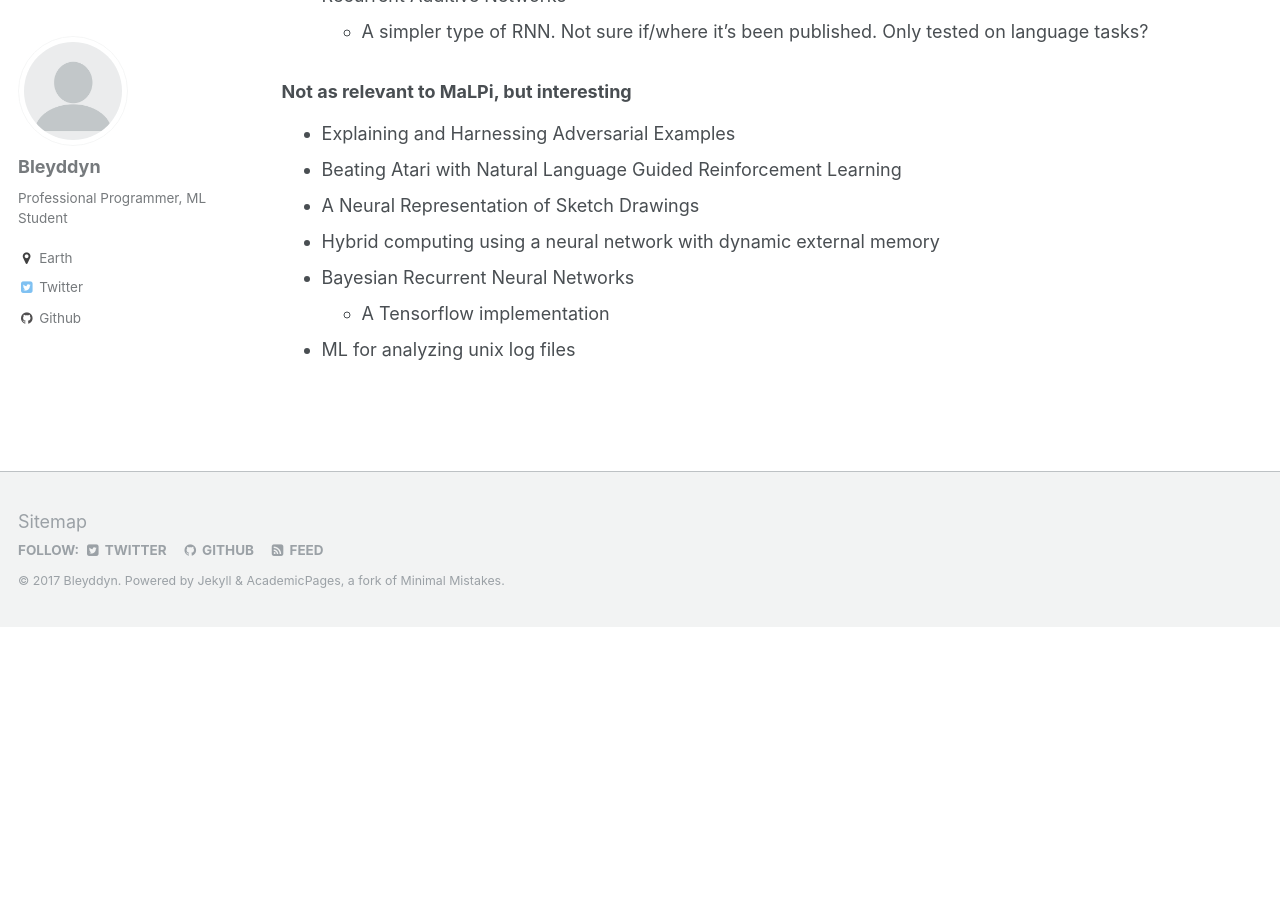
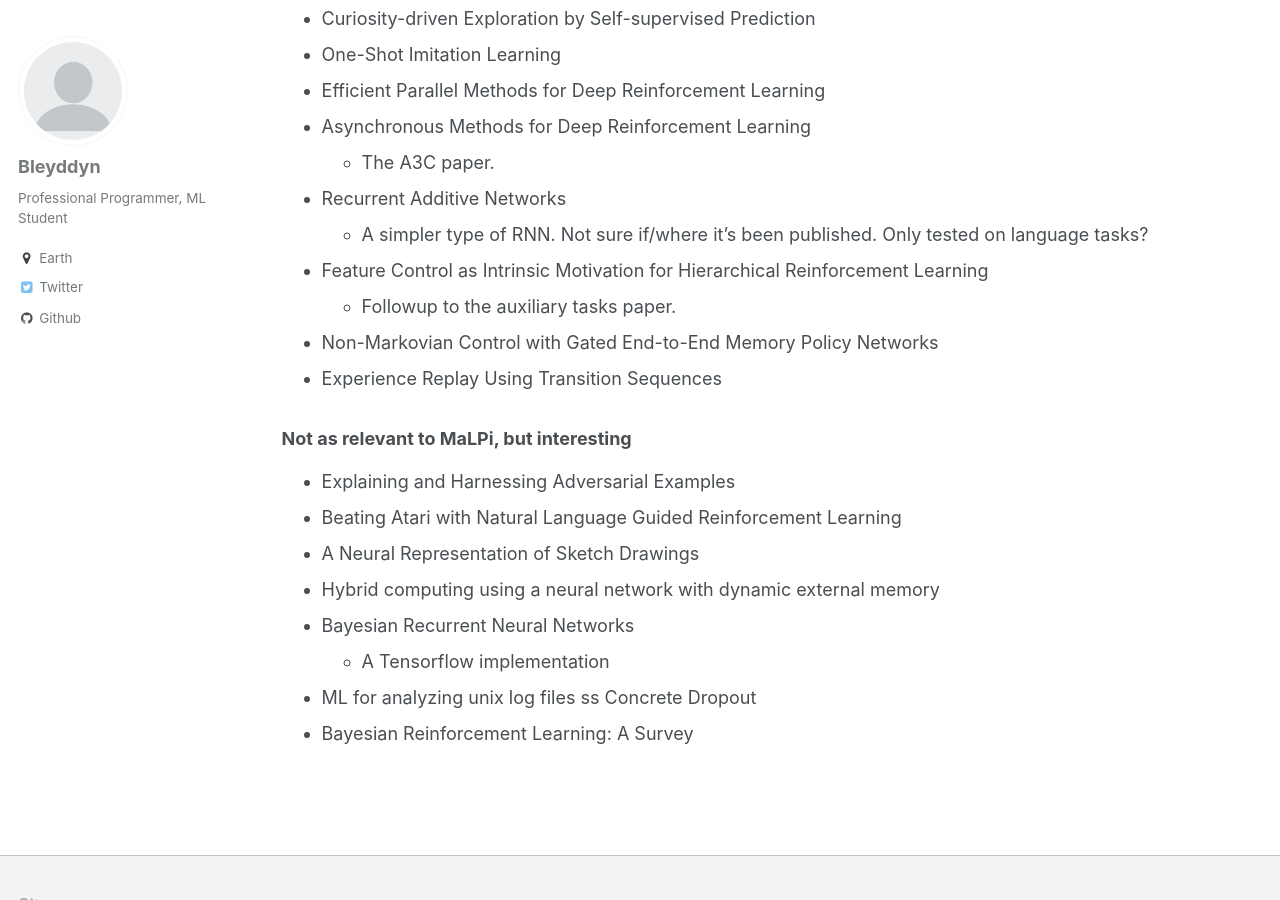
Before and after one commit to Bleyddyn/Bleyddyn.github.io, a Jekyll site: the page built from _pages/publications.md, in a window 1280 px wide and 900 px high, scrolled down 2193 px. Built offline with Jekyll 4.4.1, drawn with Linux system fonts in a browser that asks for light colours; before the commit the page ends 2820 px from its top, so only the background shows below that; some of the changed text lies outside the part shown.

Commit message:
Added notes on a network module that reasons about relationships between input objects. Added more papers to be read.

```diff
--- a/_pages/publications.md
+++ b/_pages/publications.md
@@ -45,6 +45,10 @@
   * The A3C paper.
 * [Recurrent Additive Networks](http://www.kentonl.com/pub/llz.2017.pdf)
   * A simpler type of RNN. Not sure if/where it's been published. Only tested on language tasks?
+* [Feature Control as Intrinsic Motivation for Hierarchical Reinforcement Learning](https://arxiv.org/pdf/1705.06769.pdf)
+  * Followup to the auxiliary tasks paper.
+* [Non-Markovian Control with Gated End-to-End Memory Policy Networks](https://arxiv.org/abs/1705.10993)
+* [Experience Replay Using Transition Sequences](https://arxiv.org/abs/1705.10834)
 
 ### Not as relevant to MaLPi, but interesting
 
@@ -55,3 +59,5 @@
 * [Bayesian Recurrent Neural Networks](https://arxiv.org/abs/1704.02798)
   * [A Tensorflow implementation](https://github.com/DeNeutoy/bayesian-rnn)
 * [ML for analyzing unix log files](https://www.google.com/#safe=off&q=unix+log+files+machine+learning+detect+outliers)
+ss [Concrete Dropout](https://arxiv.org/abs/1705.07832)
+* [Bayesian Reinforcement Learning: A Survey](https://arxiv.org/abs/1609.04436)
```
Also changed, not shown: _publications/2017-06-05-relational-reasoning.md (added, +15 -0 lines).
